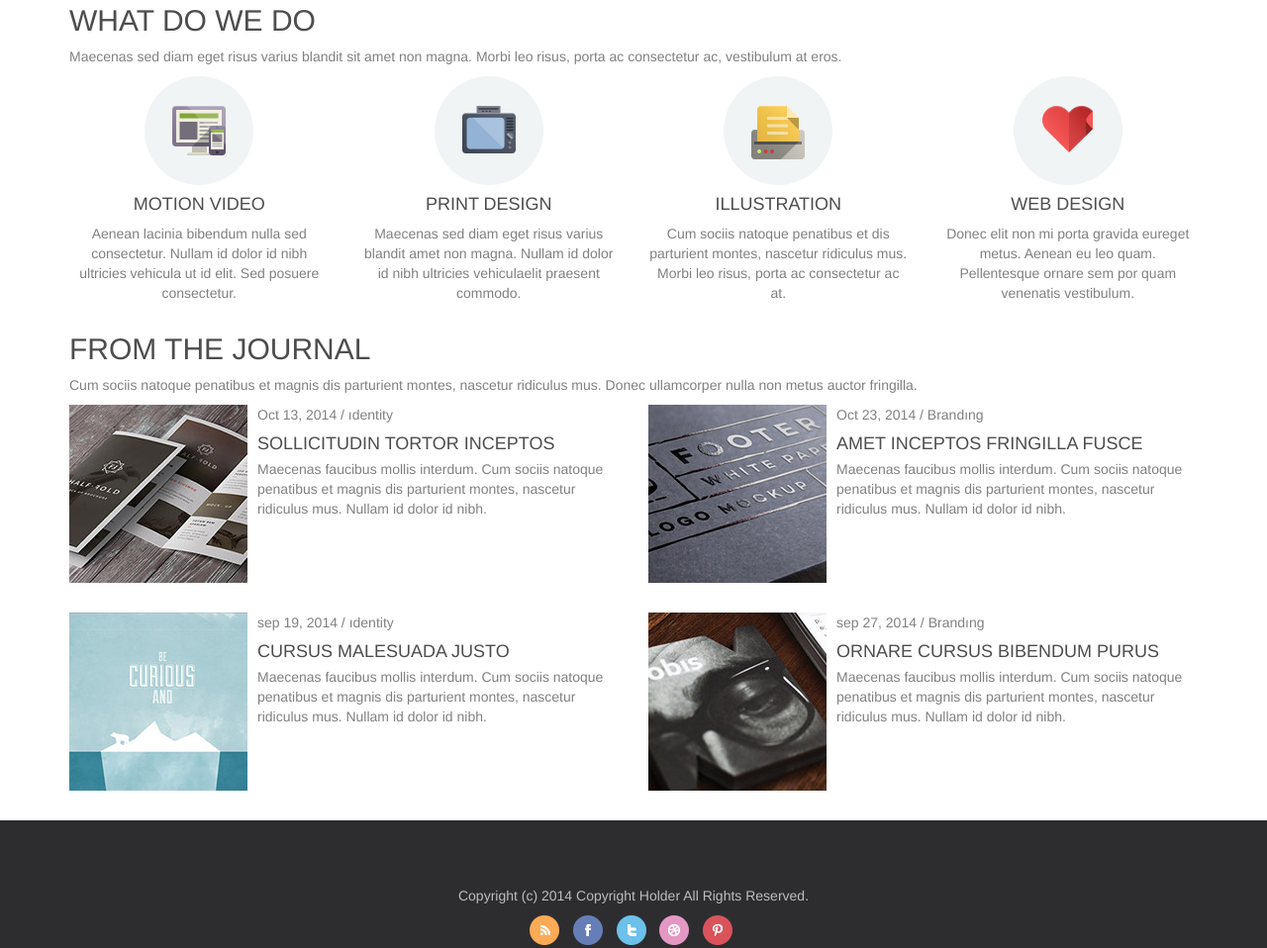
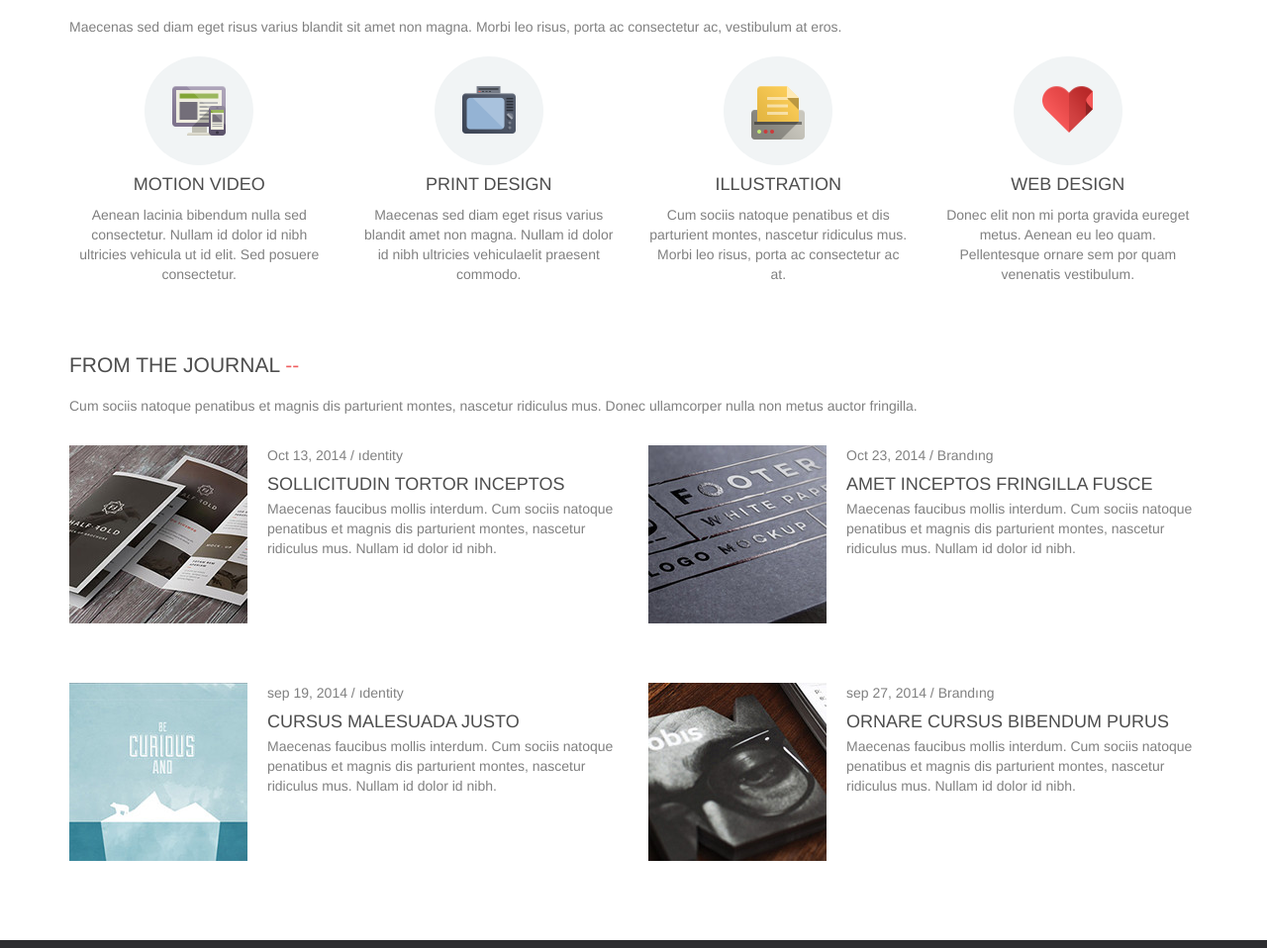
Before and after one commit to owlsky/keepsake, a website: page index.html in a window 1280 px wide. Shown: the part 1624-2582 px from the top of the page at 99% size. Drawn offline with nearby package versions, Linux system fonts and the light colour scheme.

Commit message:
Finish styling

```diff
--- a/index.html
+++ b/index.html
@@ -64,7 +64,7 @@
       <div class="container">
         <div class="row">
           <div class="col-md-12">
-            <h2>Our Awesome Works</h2>
+            <h2 class="section-header">Our Awesome Works</h2>
           </div><!-- /.col-md-12 -->
         </div><!-- /.row -->
         <div class="row">
@@ -73,42 +73,42 @@
               <img src="img/thumb-1.jpg" alt="thumb-1">
             </a>
           </div><!-- /.col-sm-4 -->
-          <div class="col-sm-4 col-xs-6">
+          <div class="col-sm-4">
             <a href="#" class="thumbnail">
               <img src="img/thumb-2.jpg" alt="thumb-2">
             </a>
           </div><!-- /.col-sm-4 -->
-          <div class="col-sm-4 col-xs-6">
+          <div class="col-sm-4">
             <a href="#" class="thumbnail">
               <img src="img/thumb-3.jpg" alt="thumb-3">
             </a>
           </div><!-- /.col-sm-4 -->
-          <div class="col-sm-4 col-xs-6">
+          <div class="col-sm-4">
             <a href="#" class="thumbnail">
               <img src="img/thumb-4.jpg" alt="thumb-4">
             </a>
           </div><!-- /.col-sm-4 -->
-          <div class="col-sm-4 col-xs-6">
+          <div class="col-sm-4">
             <a href="#" class="thumbnail">
               <img src="img/thumb-5.jpg" alt="thumb-5">
             </a>
           </div><!-- /.col-sm-4 -->
-          <div class="col-sm-4 col-xs-6">
+          <div class="col-sm-4">
             <a href="#" class="thumbnail">
               <img src="img/thumb-6.jpg" alt="thumb-6">
             </a>
           </div><!-- /.col-sm-4 -->
-          <div class="col-sm-4 col-xs-6">
+          <div class="col-sm-4">
             <a href="#" class="thumbnail">
               <img src="img/thumb-7.jpg" alt="thumb-7">
             </a>
           </div><!-- /.col-sm-4 -->
-          <div class="col-sm-4 col-xs-6">
+          <div class="col-sm-4">
             <a href="#" class="thumbnail">
               <img src="img/thumb-8.jpg" alt="thumb-8">
             </a>
           </div><!-- /.col-sm-4 -->
-          <div class="col-sm-4 col-xs-6">
+          <div class="col-sm-4">
             <a href="#" class="thumbnail">
               <img src="img/thumb-9.jpg" alt="thumb-9">
             </a>
@@ -117,7 +117,7 @@
 
         <div class="row">
           <div class="col-md-12 text-center">
-            <h2>would you love to work with us?</h2>
+            <h2 class="text-uppercase mb1">would you love to work with us?</h2>
             <a href="#" class="btn btn-danger text-uppercase">
               <span class="glyphicon glyphicon-envelope"></span>
               contact us
@@ -129,15 +129,15 @@
 
 
     <!-- Service -->
-    <section>
+    <section class="pb1">
       <div class="container">
         <div class="row">
           <div class="col-md-12">
-            <h2>what do we do</h2>
-            <p>Maecenas sed diam eget risus varius blandit sit amet non magna. Morbi leo risus, porta ac consectetur ac, vestibulum at eros.</p>
+            <h2 class="section-header">what do we do</h2>
+            <p class="mb1">Maecenas sed diam eget risus varius blandit sit amet non magna. Morbi leo risus, porta ac consectetur ac, vestibulum at eros.</p>
           </div><!-- /.col-md-12 -->
         </div><!-- /.row -->
-        <div class="row text-center">
+        <div class="row text-center mb1">
           <div class="col-sm-3">
             <div class="t-circle">
               <span class="responsive"></span>
@@ -172,11 +172,11 @@
 
 
     <!-- Journal -->
-    <section>
+    <section class="mt1 pb1">
       <div class="container">
-        <div class="row">
+        <div class="row mb1">
           <div class="col-md-12">
-            <h2>from the journal</h2>
+            <h2 class="section-header">from the journal</h2>
             <p>Cum sociis natoque penatibus et magnis dis parturient montes, nascetur ridiculus mus. Donec ullamcorper nulla non metus auctor fringilla.</p>
           </div><!-- /.col-md-12 -->
         </div><!-- /.row -->
--- /dev/null
+++ b/sass/base/_headings.scss
@@ -0,0 +1,10 @@
+.section-header {
+  margin-top: 0;
+  margin-bottom: 20px;
+  font-size: 21px;
+  text-transform: uppercase;
+  &:after {
+    color: #ef5f60;
+    content: ' --';
+  }
+}
--- a/sass/modules/_media.scss
+++ b/sass/modules/_media.scss
@@ -1,3 +1,6 @@
 .media {
-  margin-bottom: 30px;
+  margin-bottom: 60px;
+  &-left {
+    padding-right: 20px;
+  }
 }
--- a/sass/style.scss
+++ b/sass/style.scss
@@ -1,6 +1,8 @@
 // Base
 @import "base/variables";
 @import "base/base";
+@import "base/headings";
+
 // Layout
 @import "layout/header";
 // Modules
--- a/sass/theme/_theme.scss
+++ b/sass/theme/_theme.scss
@@ -24,3 +24,12 @@
   color: #bdbdbd;
   background-color: #2d2d30;
 }
+.mt1 {
+  margin-top: 20px;
+}
+.mb1 {
+  margin-bottom: 20px;
+}
+.pb1 {
+  padding-bottom: 20px;
+}
```
Also changed, not shown: css/style.css.
